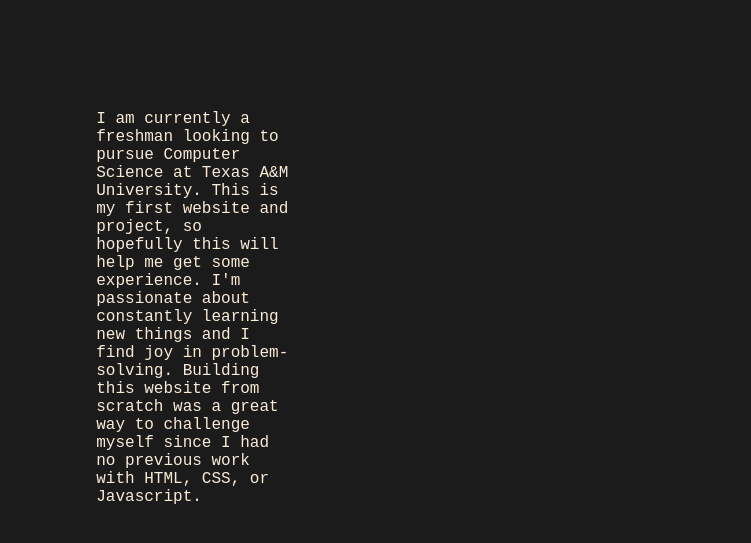
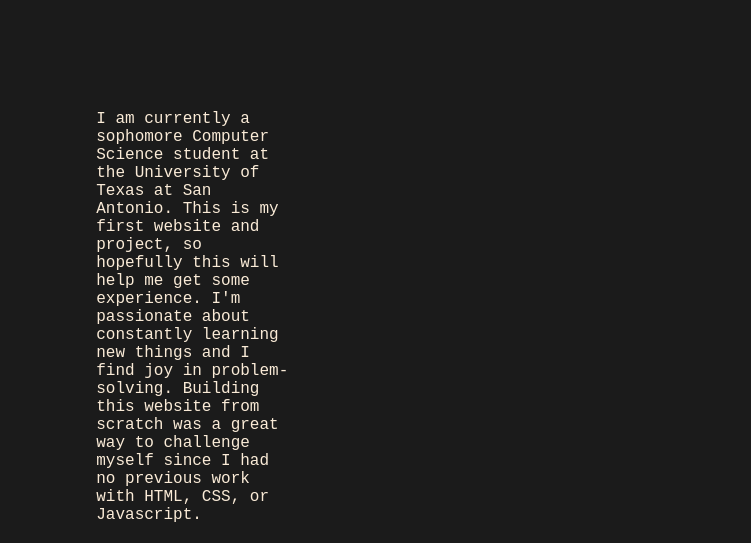
Before and after one commit to costello-aaron/costello-aaron.github.io, a plain HTML site: page index.html in a window 1280 px wide. Shown: the part 263-806 px from the top of the page, 529-1280 px from the left. Drawn offline with Linux system fonts and the light colour scheme.

Commit message:
Update index.html
update text for relevance

```diff
--- a/index.html
+++ b/index.html
@@ -25,7 +25,7 @@
             <!--picture-->
             <img src="headshot.png" alt="picture of me">
             <!--intro paragraph-->
-            <p>I am currently a freshman looking to pursue Computer Science at Texas A&M University.
+            <p>I am currently a sophomore Computer Science student at the University of Texas at San Antonio.
                 This is my first website and project, so hopefully this will help me get some experience.
                 I'm passionate about constantly learning new things and I find joy in problem-solving.
                 Building this website from scratch was a great way to challenge myself since I had no previous work with HTML, CSS, or Javascript.
```
